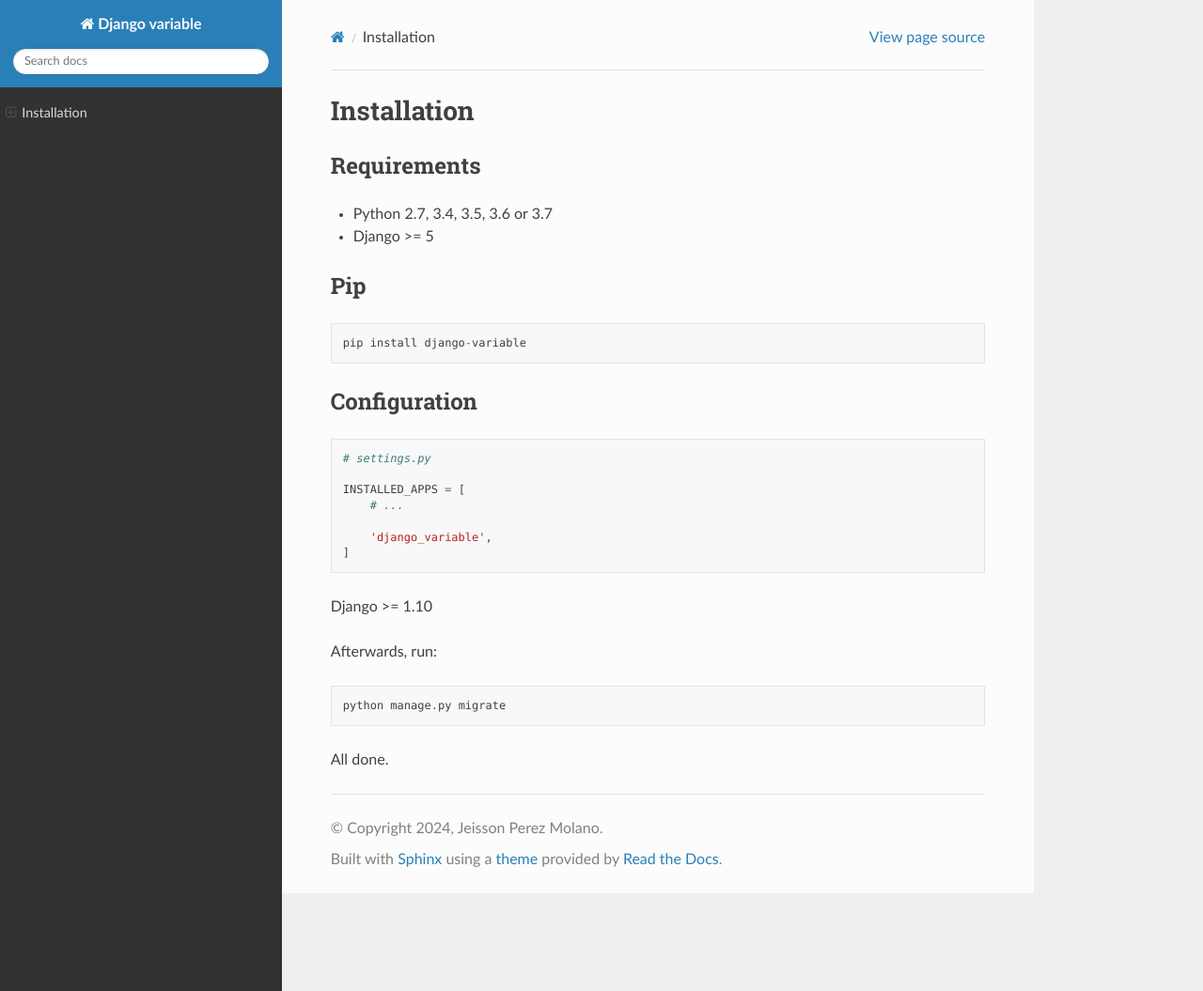
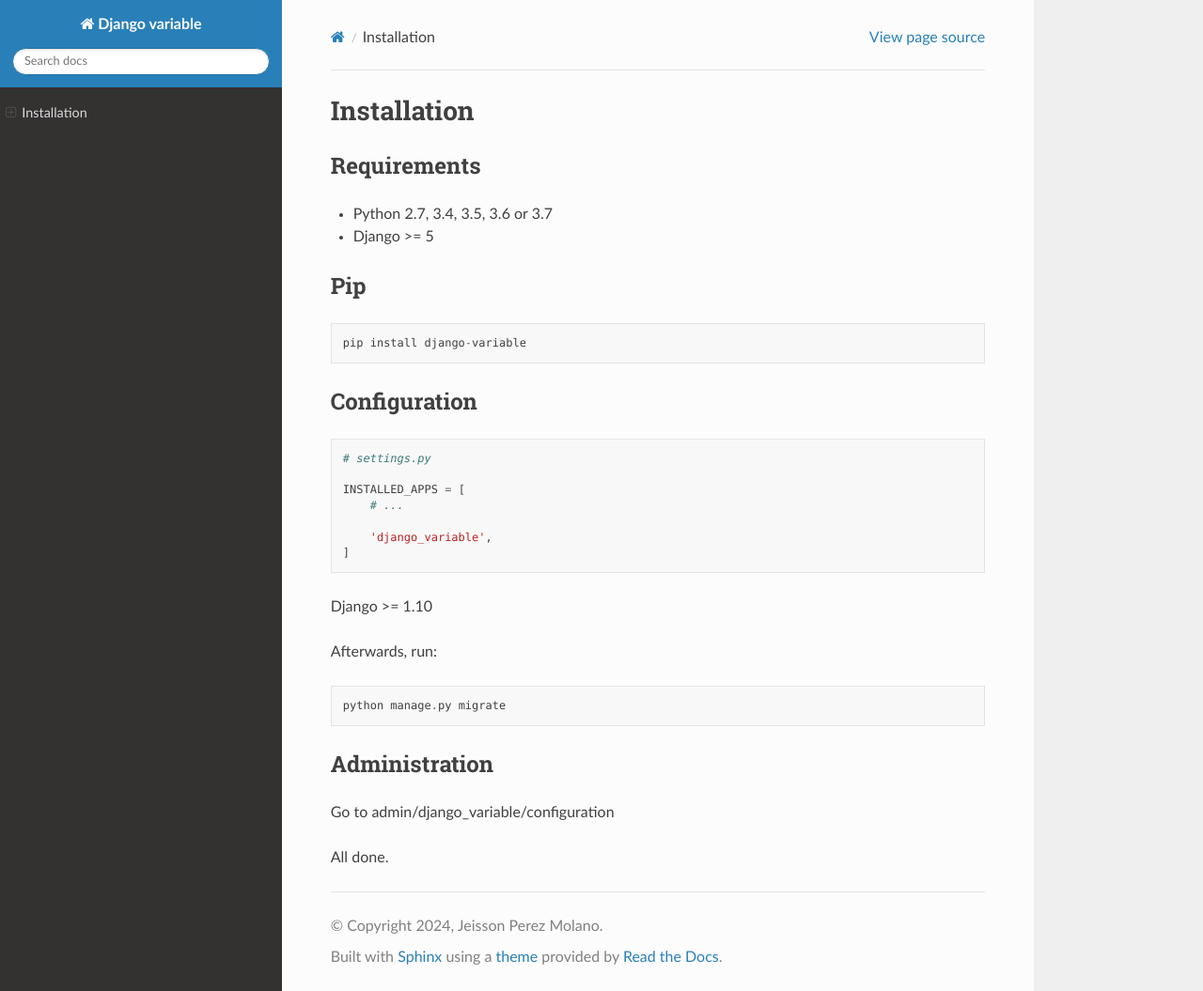
Before and after one commit to jeissonp/django-variable, a Sphinx documentation site: the page built from docs/source/index.rst, in a window 1280 px wide and 1055 px high. Shown: the whole window at 94% size. Built offline with Sphinx 7.4.7 and the Read the Docs theme 3.1.0, drawn with Linux system fonts in a browser that asks for light colours.

Commit message:
Doc updates

```diff
--- a/README.rst
+++ b/README.rst
@@ -1,12 +1,12 @@
 # Django Variable
 
-django_varibale is a library to define dynamic global settings
+django_variable is a library to define dynamic global settings
 that can be set within a regular django form and edited
-within django's admin panel, or a custom regular view.
+within django's admin panel.
 
 ## How it works
 
-Set the config values using a regular form.
+Set the config values using admin (admin/variable_config/configuration/)
 Those values are persisted in the database (one per row)
 and stored in an in-memory cache for later access.
 
--- a/docs/source/index.rst
+++ b/docs/source/index.rst
@@ -34,4 +34,11 @@
 
     python manage.py migrate
 
+
+Administration
+--------------
+
+Go to admin/django_variable/configuration
+
+
 All done.
```
